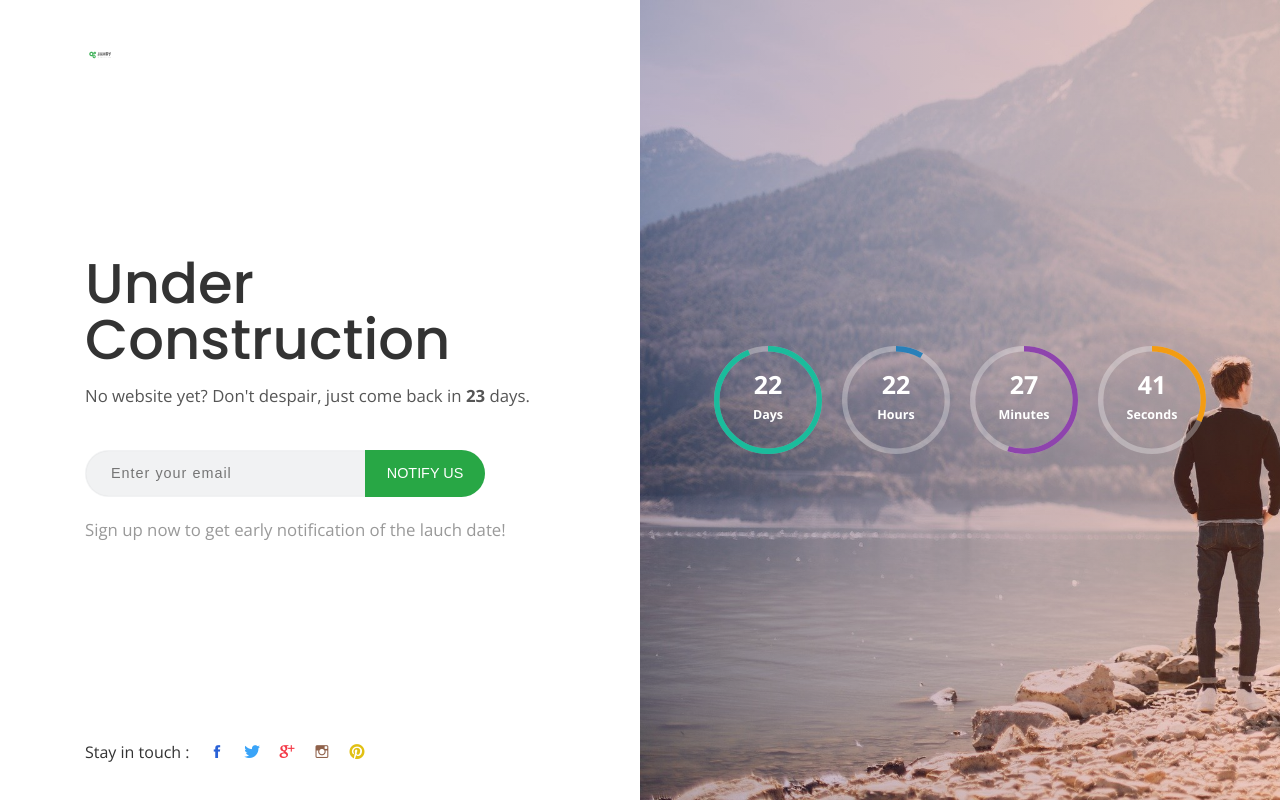
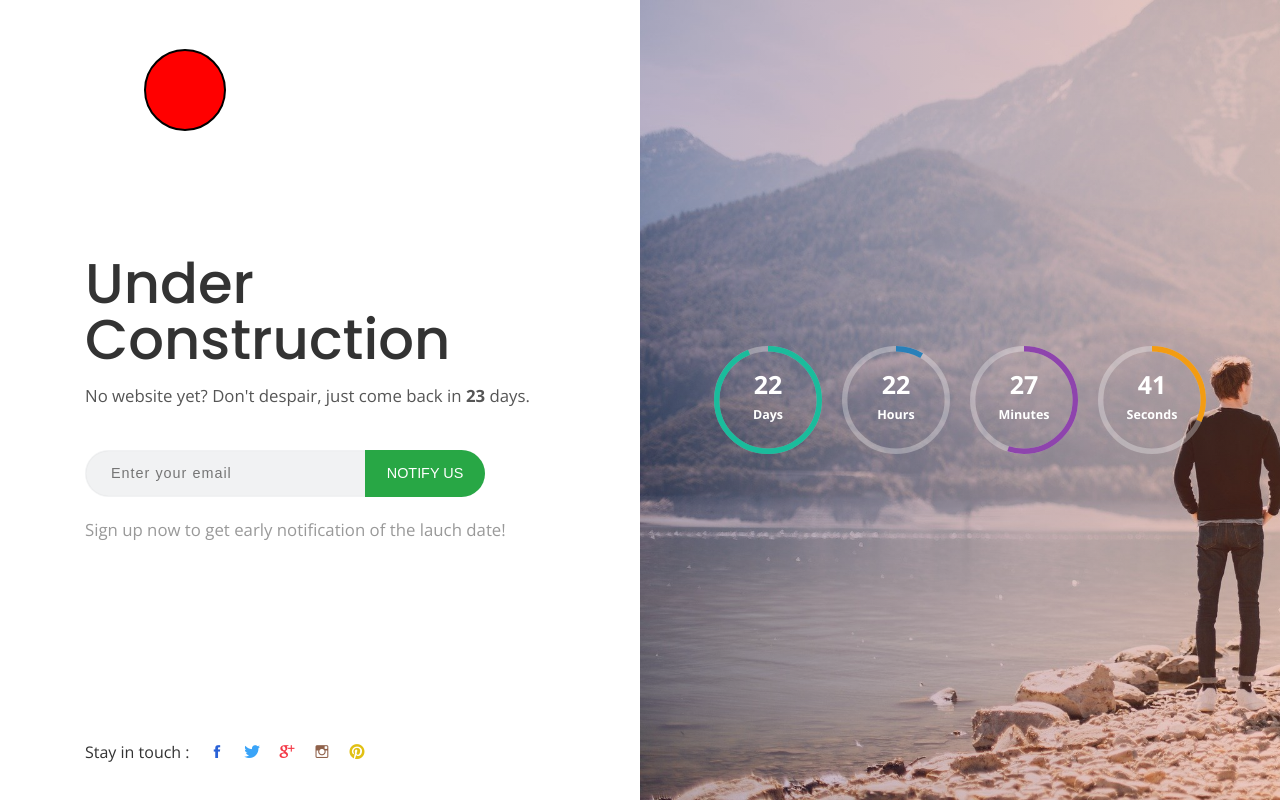
Before and after one commit to Yanev1/ComingSoonApp, an Angular app: page / in a window 1280 px wide. Built offline with nearby package versions, Linux system fonts and the light colour scheme.

Commit message:
Windows svg testing

```diff
--- a/src/app/app.component.css
+++ b/src/app/app.component.css
@@ -3947,7 +3947,8 @@ b.light-color {
     position: relative;
 }
 
-.left-section .logo {
+
+/* .left-section .logo {
     position: absolute;
     top: 40px;
     height: 30px;
@@ -3956,7 +3957,7 @@ b.light-color {
 .left-section .logo img {
     height: 100%;
     width: auto;
-}
+} */
 
 .left-section .main-content {
     padding: 40px 40px 40px 0;
--- a/src/app/app.component.html
+++ b/src/app/app.component.html
@@ -3,7 +3,13 @@
 
         <section class="left-section full-height">
 
-            <a class="logo" href="#"><img src="assets/images/janev-logo2.svg" alt="Logo"></a>
+            <!-- <a class="logo" href="#"><img src="assets/images/janev-logo2.svg" alt="Logo"></a> -->
+            <a class="logo" href="#">
+                <svg xmlns="http://www.w3.org/2000/svg" version="1.1">
+                    <circle cx="100" cy="50" r="40" stroke="black"
+                    stroke-width="2" fill="red"/>
+                  </svg>
+            </a>
 
             <div class="display-table">
                 <div class="display-table-cell">
```
Also changed, not shown: src/assets/images/janev-logo2.svg, src/assets/images/janev-resized.png (added).
